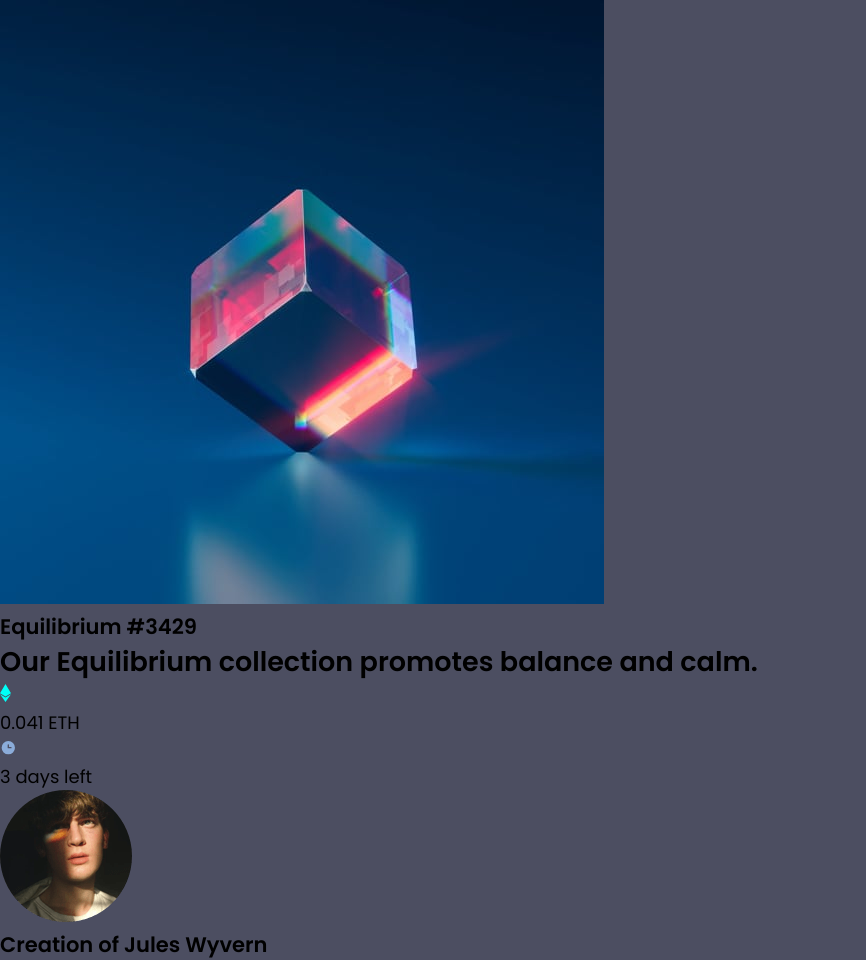
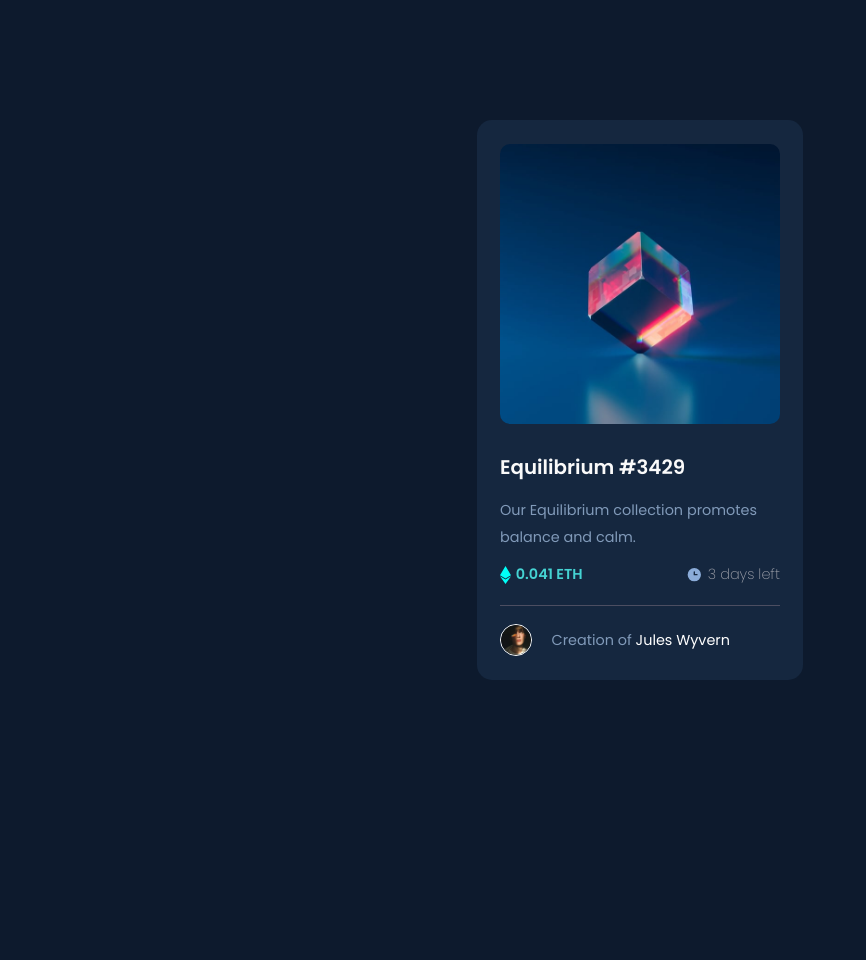
Before and after one commit to banece/nft-preview-card-component, a plain HTML site: page index.html in a window 1280 px wide. Shown: the whole page, without its empty margins (0-866 px from the left). After the commit the page ends 800 px from the top, so only its background shows below. Drawn offline with Linux system fonts and the light colour scheme.

Commit message:
design done commit

```diff
--- a/index.html
+++ b/index.html
@@ -14,22 +14,28 @@
     <section class="main">
       <img src="./images/image-equilibrium.jpg" alt="Preview image of Equilibrium #3429 nft">
       <h1>Equilibrium #3429</h1>
-      <h2>Our Equilibrium collection promotes balance and calm.</h2>
+      <p>Our Equilibrium collection promotes balance and calm.</section></p>
     </section>
 
-    <section class="price">
-      <img src="./images/icon-ethereum.svg" alt="Etherium crypto icon">
-      <p>0.041 ETH</p>
+    <section class="info">
+      <ul>
+        <li>
+          <img src="./images/icon-ethereum.svg" alt="Etherium crypto icon">
+          <p>0.041 ETH</p>
+        </li>
+
+        <li>
+          <img src="./images/icon-clock.svg" alt="Clock icon">
+          <p>3 days left</p>
+        </li>
+      </ul>
     </section>
 
-    <section class="time">
-      <img src="./images/icon-clock.svg" alt="Clock icon">
-      <p id="time">3 days left</p>
-    </section>
+    <hr>
 
     <footer>
       <img src="images/image-avatar.png" alt="Avatar of Jules Wyvern">
-      <h3>Creation of Jules Wyvern</h3>
+      <p>Creation of <span id="name">Jules Wyvern</span></p>
     </footer>
   </article>
 </body>
--- a/style.css
+++ b/style.css
@@ -23,5 +23,134 @@ html {
 }
 
 body {
-    background-color: var(--darkblue);
+    background-color: #0D1A2D;
+    display: flex;
+    justify-content: center;
+    align-items: center;
+    height: 100vh;
 }
+
+article {
+    background-color: #15273F;
+    display: flex;
+    flex-direction: column;
+    width: min-content;
+    border-radius: 15px;
+    padding: 0 1.3em;
+}
+
+.main {
+    padding-top: 1.3em
+}
+
+.main img {
+    width: 280px;
+    border-radius: 10px;
+    margin-bottom: 1.2rem;
+}
+
+.main h1{
+    font-size: 1.1rem;
+    font-weight: 600;
+    color: var(--lightgray);
+    margin-bottom: 0.8rem;
+}
+
+p {
+    font-size: 0.8rem;
+}
+
+.main p{
+    margin-bottom: 0.5rem;
+    color: #819AB9;
+    line-height: 1.5rem;
+}
+
+ul {
+    display: flex;
+    align-items: center;
+    justify-content: space-between;
+    list-style: none;
+}
+
+li p {
+    display: inline-block;
+    vertical-align: middle;
+    font-weight: 600;
+    color: var(--cyan);
+}
+
+li img {
+    vertical-align: middle;
+}
+
+ul li:last-child > p {
+    color: var(--grayblue);
+    font-weight: 300;
+}
+
+hr {
+    margin: 1em 0;
+    border: none;
+    border-top: 1px solid var(--darkblue);
+}
+
+footer > img {
+    width: 1.8rem;
+    vertical-align: middle;
+    border: 1px solid var(--lightgray);
+    border-radius: 360px;
+    margin-right: 0.8rem;
+}
+
+footer > p {
+    display: inline-block;
+    vertical-align: middle;
+    font-weight: 400;
+    color: #819AB9;
+}
+
+span {
+    color: white;
+}
+
+footer {
+    margin-bottom: 1.3rem;
+}
+
+@media screen and (min-width: 1440px) {
+    .main img {
+        width: 240px;
+        margin-bottom: 0.5rem;
+    }
+
+    article {
+        padding: 0 1rem;
+    }
+
+    .main h1 {
+        font-size: 0.9rem;
+        margin-bottom: 0.6rem;
+    }
+
+    p {
+        font-size: 0.7rem;
+    }
+
+    .main p {
+        line-height: 1.2rem;
+    }
+
+    hr {
+        margin: 0.6em 0;
+    }
+
+    footer > img {
+        width: 1.4rem;
+        margin-right: 0.5rem;
+    }
+
+    footer > p {
+        font-size:
+    }
+}
```
